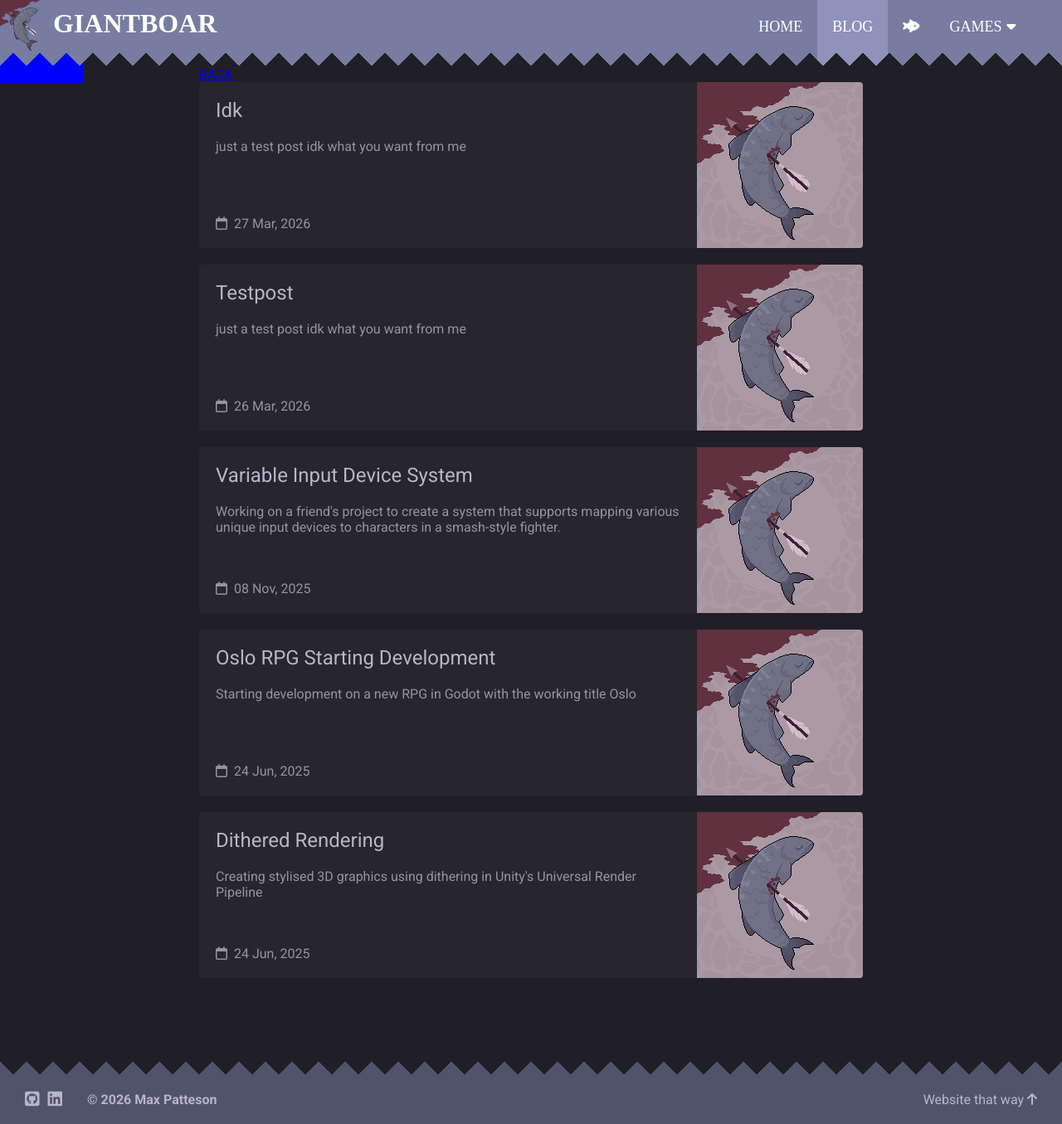
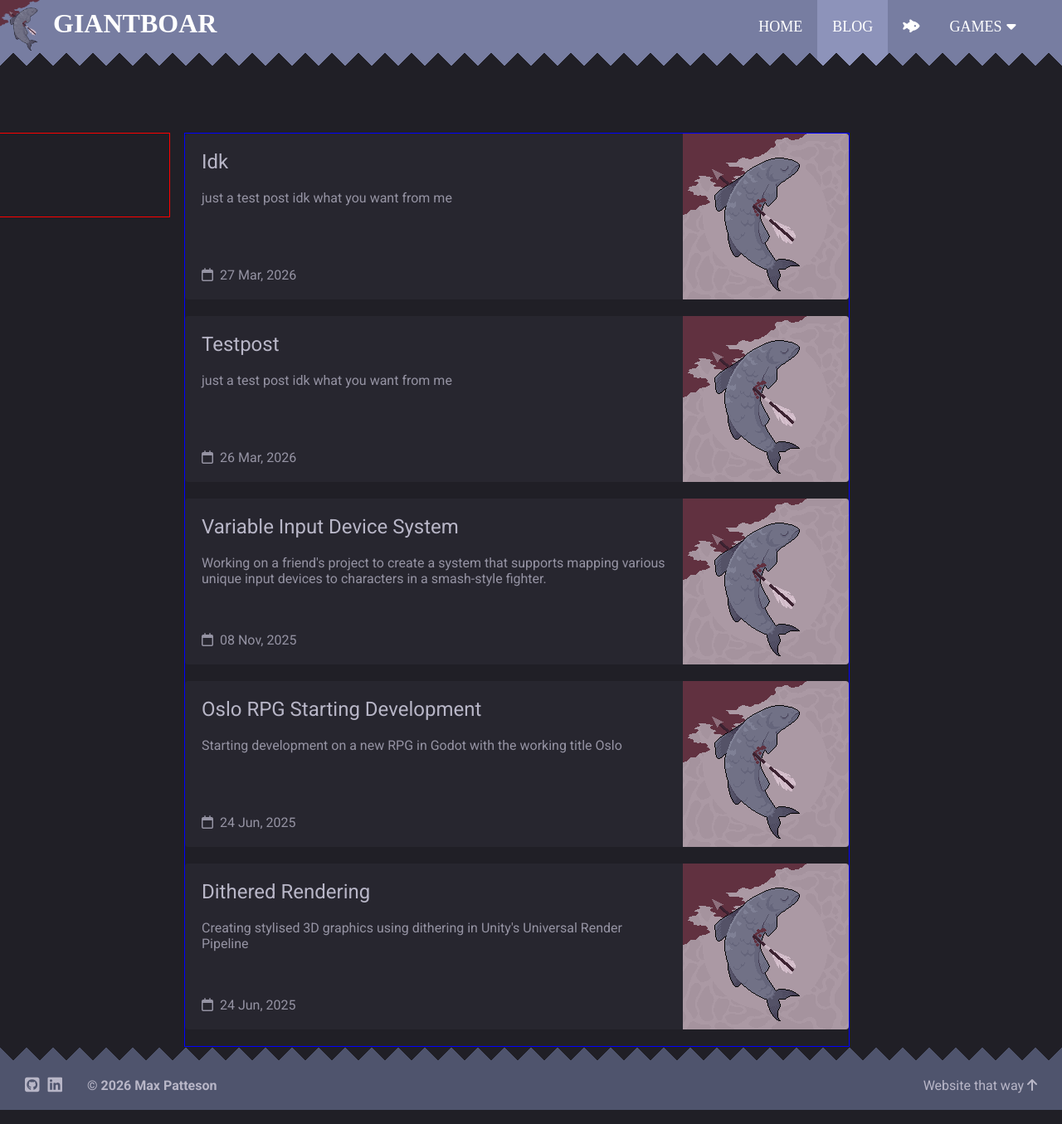
Before and after one commit to GiantBoar/giantboar.github.io, a Jekyll site: the page built from blog/index.html, in a window 1280 px wide and 1355 px high. Shown: the whole window at 83% size. Built offline with Jekyll 4.4.1, drawn with Linux system fonts in a browser that asks for light colours; some web fonts are replaced; the list of posts is cut into pages by our own code.

Commit message:
lotsa work

```diff
--- a/_includes/homebar.html
+++ b/_includes/homebar.html
@@ -22,6 +22,7 @@
         document.getElementById("expand-homebar-button").classList.toggle("dropdown-open");
     }
 </script>
+
 
 <!-- main homebar -->
 <nav id="homebar" class="homebar">
--- a/_layouts/blog.html
+++ b/_layouts/blog.html
@@ -2,15 +2,13 @@
 layout: default
 ---
 
-<div style="display: flex; flex-direction: row;">
-    <div class="testerbox">
+<div class="blog-container">
+    <div class="navbox-positioner"> <!-- positioner for the fixed menu -->
+        <div class="blog-navbox"></div>
+    </div>
 
-    </div>
     <div id="post-list">
-        <a href="/">BACK</a>
-
         {% for post in site.posts %}
-
             <article class="post-card">
                 <a class="post-preview" href="{{ post.url }}">
                     <div class="post-info">
--- a/_layouts/post.html
+++ b/_layouts/post.html
@@ -1,5 +1,7 @@
 ---
 layout: default
+
+blogpage: true
 ---
 
 <div class="container">
--- a/_sass/abstracts/_variables.scss
+++ b/_sass/abstracts/_variables.scss
@@ -2,8 +2,12 @@
 
 @mixin variables{
     --homebar-height: 80px; // height of the homebar in pixels
-    --homebar-zigzag-height: 16px; // has no bearing on the actual size of the zigzags visually, just a reference variable
+    --homebar-zigzag-height: 16px; // height of the zigzags on the header in pixels
 
     --footer-height: 60px;
-    --footer-zigzag-height: var(--homebar-zigzag-height);
+    --footer-zigzag-height: var(--homebar-zigzag-height); // height of the zigzags on the footer in pixels (should match header)
+
+    --blog-navbox-width: 400px; // width of the navigation box beside the post list on the blog page
+    --blog-navbox-spacing: 20px; // spacing between the navbox and the post list (navbox floats on the left side)
+    --blog-navbox-top-spacing: 160px; // spacing between the navbox and the top of the page
 }
--- a/_sass/pages/_blog.scss
+++ b/_sass/pages/_blog.scss
@@ -1,17 +1,33 @@
+
+.blog-container {
+    display: flex;
+
+    width: 800px;
+    height: 100%;
+    border: 1px solid blue;
+    position: relative;
+    margin: var(--blog-navbox-top-spacing) 20% 0 auto;
+}
 
 #post-list {
     display: flex;
     flex-direction: column;
 
-    margin: 0 auto;
-    padding: 80px 0;
-    width: 800px;
+    width: 100%;
 }
 
-#blog-sidebar {
+.navbox-positioner {
+    // the positioner element for the navbox
+    position: absolute;
+    left: calc(var(--blog-navbox-width) * -1 + var(--blog-navbox-spacing) * -1);
+}
+.blog-navbox {
+    width: var(--blog-navbox-width);
+    border: 1px solid red;
+    height: 100px;
     position: fixed;
-    height: 100%;
-    left: 0;
+    top: var(--blog-navbox-top-spacing);
+    margin-right: 15px;
 }
 
 // the small card used to represent posts in the paginator
@@ -60,11 +76,3 @@
 .post-preview .preview-img {
     //height: 100%;
 }
-
-.testerbox {
-    background-color: blue;
-    height: 100px;
-    width: 100px;
-    flex: 1;
-    position: fixed;
-}
```
Also changed, not shown: _layouts/default.html (+0 -17 lines), 5 other files. Lines whose indentation alone changed are shown as unchanged.
